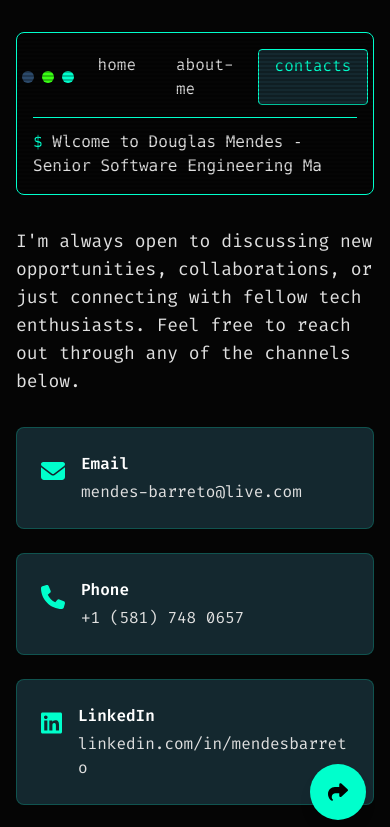
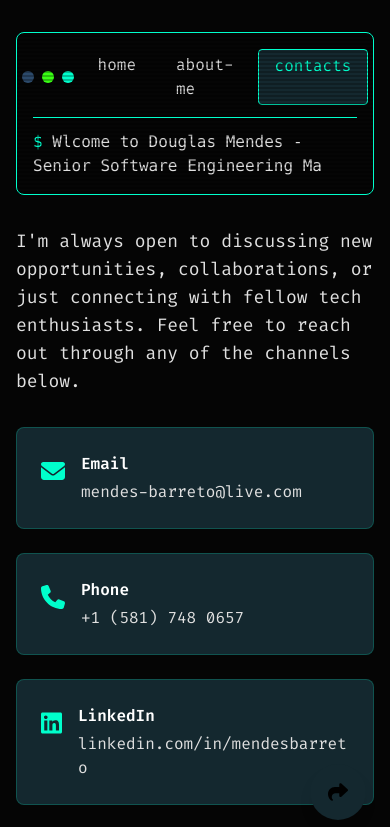
Before and after one commit to mendesbarreto/portfolio-nextjs, a Next.js app: page /contacts in a window 390 px wide. Shown: the top 827 px of the page. Built offline with nearby package versions, Linux system fonts and the light colour scheme.

Commit message:
chore: Update base button

```diff
--- a/src/components/common/base-button.tsx
+++ b/src/components/common/base-button.tsx
@@ -9,10 +9,10 @@ interface TitleButtonProps {
 }
 
 	export function TitleButton({ title, onClick, className }: TitleButtonProps) {
-	return (
+		return (
 		<button
 			onClick={onClick}
-			className={`border border-mTeal bg-backgroundLight text-white py-2 px-4 transition-all ${className}`}
+			className={`border border-mTeal bg-backgroundLight text-white py-2 px-4 transition-all hover:bg-mTeal ${className}`}
 		>
 			{title}
 		</button>
--- a/src/components/common/overlay-box.tsx
+++ b/src/components/common/overlay-box.tsx
@@ -148,7 +148,7 @@ export function OverlayBox() {
 					{/* FAB button */}
 					<button
 						onClick={() => setIsOpen(!isOpen)}
-						className={`flex justify-center items-center w-14 h-14 bg-mTeal rounded-full shadow-lg hover:bg-mTeal/80 transition-all ${
+						className={`flex justify-center items-center w-14 h-14 bg-backgroundLight rounded-full shadow-lg hover:bg-mTeal transition-all ${
 							isOpen ? "rotate-45" : ""
 						}`}
 						aria-label="Toggle social links"
--- a/src/components/home/home-summary.tsx
+++ b/src/components/home/home-summary.tsx
@@ -16,7 +16,7 @@ export function HomeSummary({ className }: HomeSummaryProps) {
 
   return (
     <div className={`flex flex-col md:flex-row justify-between items-center gap-8 px-4 md:px-0 ${className}`}>
-      <div id="home-summary" className="w-full md:w-1/2 items-center">
+      <div id="home-summary" className="w-full md:w-1/2">
         <div className="flex-col font-fira-code text-xl md:text-2xl font-bold text-white-600">
           <div>
             <span>Douglas is a </span>
@@ -39,7 +39,7 @@ export function HomeSummary({ className }: HomeSummaryProps) {
         </div>
       </div>
 
-      <div className="flex-initial w-full md:w-[468px] max-w-[468px]">
+      <div className="flex-initial w-full md:w-[468px] max-w-[468px] mb-12">
         <Image
           src="/img-profile.png"
           alt="Icon"
```
